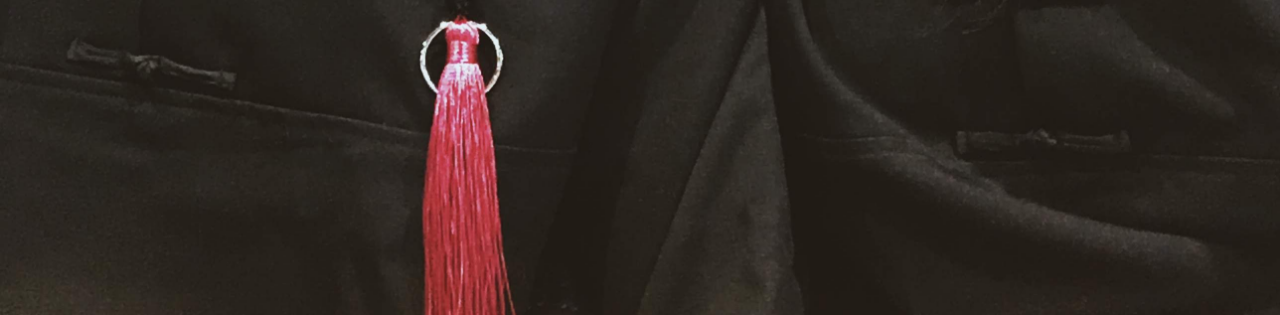
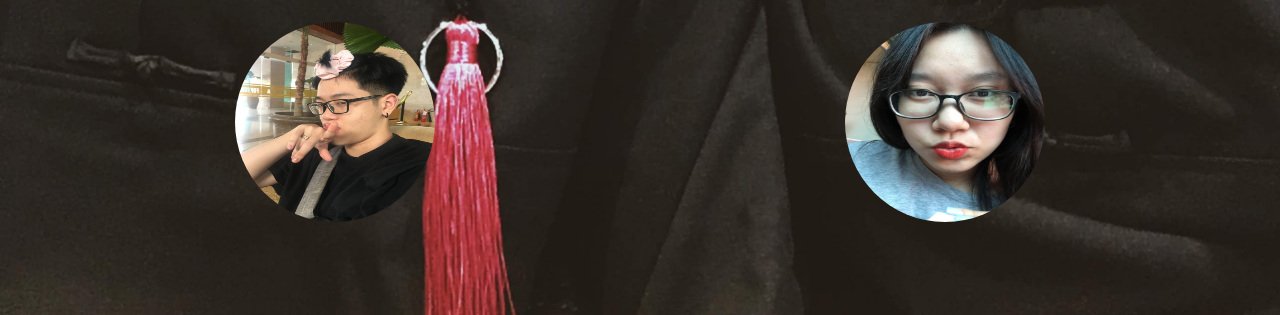
Before and after one commit to hahpuc/ntlogg-website, a plain HTML site: page index.html in a window 1280 px wide. Shown: the part 485-800 px from the top of the page. Drawn offline with Linux system fonts and the light colour scheme.

Commit message:
Add 2 images

```diff
--- a/index.html
+++ b/index.html
@@ -18,6 +18,10 @@
             <div class="countdown-el days-c">
                 <p class="big-text" id="days">0</p>
                 <span>days</span>
+
+                <div class="image-size">
+                    <img src="./long.jpg" height="200" width="200">
+                </div>
             </div>
             <div class="countdown-el hours-c">
                 <p class="big-text" id="hours">0</p>
@@ -30,8 +34,16 @@
             <div class="countdown-el seconds-c">
                 <p class="big-text" id="seconds">0</p>
                 <span>seconds</span>
+
+                <div class="image-size">
+                    <img src="./yen.jpg" height="200" width="200">
+                </div>
             </div>
+
+
         </div>
+
+
 
 </body>
 
--- a/style.css
+++ b/style.css
@@ -24,6 +24,10 @@ p, span {
 img {
     border-radius: 50%;
   }
+
+.image-size {
+    margin: 5rem 2rem;
+}
 
 h1 {
     font-weight: normal;
```
Also changed, not shown: long.jpg (added), yen.jpg (added).
